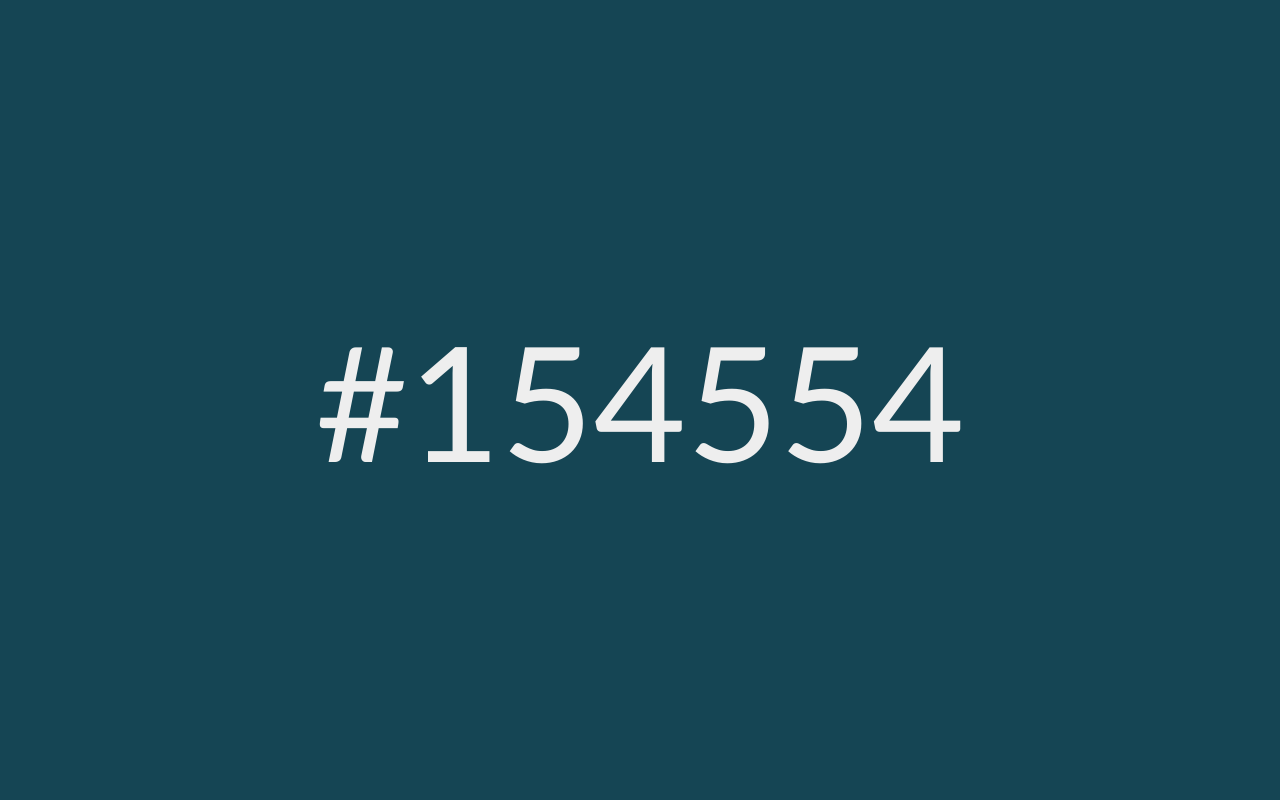
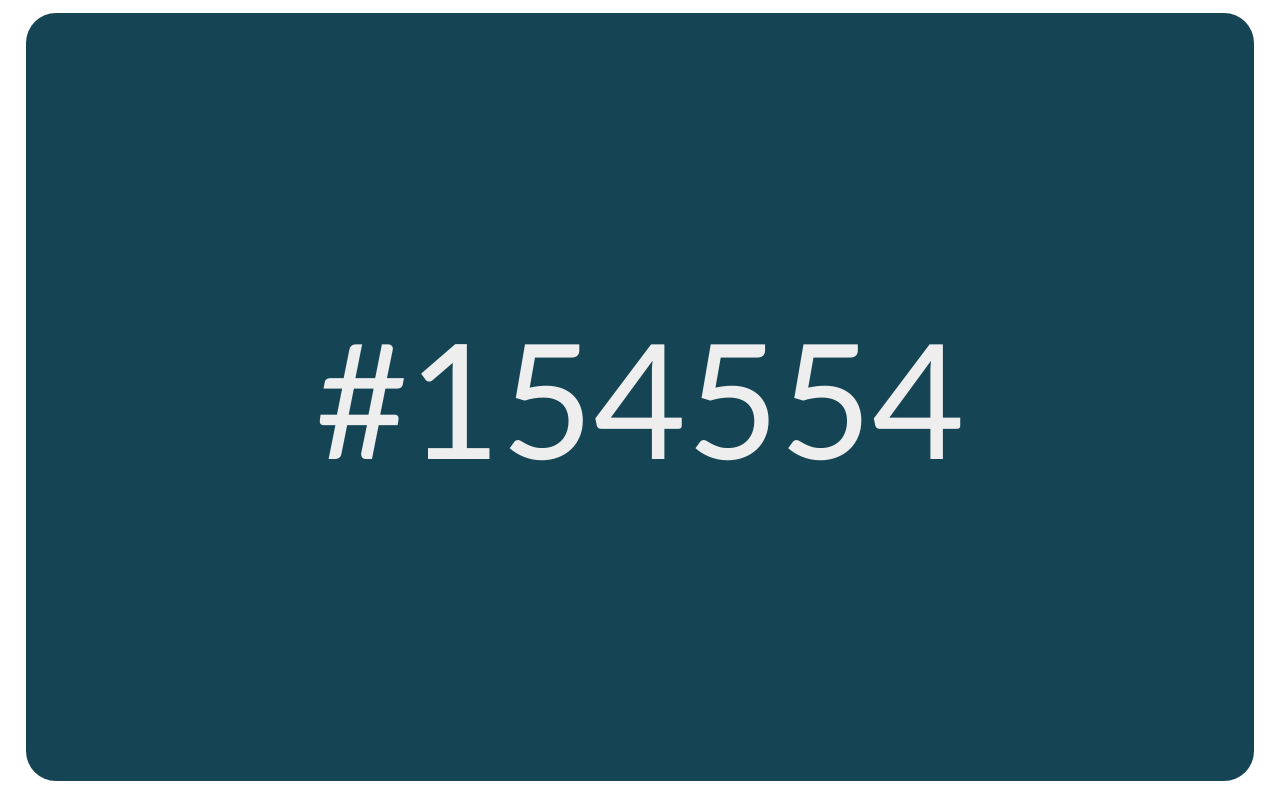
Before and after one commit to aeolion7/hex-clock, a website: page index.html in a window 1280 px wide. Drawn offline with Linux system fonts and the light colour scheme.

Commit message:
centralized clock border

```diff
--- a/index.html
+++ b/index.html
@@ -11,7 +11,7 @@
   <body>
     <div id="center">
       <p id="clock">
-        #<span id="hour">FFFFFF</span><span id="minute"></span><span id="second"></span>
+        #<span id="hour"></span><span id="minute"></span><span id="second"></span>
       </p>
     </div>
   </body>
--- a/main.js
+++ b/main.js
@@ -18,5 +18,6 @@ function tick() {
 function validateLength(numStr) {
   return Number(numStr) < 10 ? '0' + numStr : numStr;
 }
-
+const firstTick = setInterval(tick, 100);
+clearInterval(firstTick);
 setInterval(tick, 1000);
--- a/style.css
+++ b/style.css
@@ -1,13 +1,18 @@
 body {
   font-family: 'Trebuchet MS', 'Lucida Sans Unicode', 'Lucida Grande', 'Lucida Sans', Arial, sans-serif;
+  display: flex;
+  justify-content: center;
   margin: 0;
 }
 
 #center {
   align-items: center;
+  border-radius:30px;
   display: flex;
+  height: 96vh;
   justify-content: center;
-  height: 100vh;
+  margin-top: 1%;
+  width: 96vw;
 }
 
 #clock {
```
